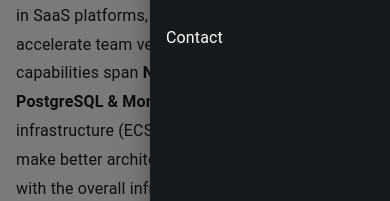
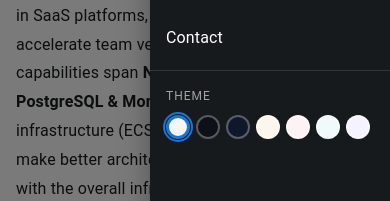
Before and after one commit to deejaygeroso/portfolio, a Next.js app: page / in a window 390 px wide. Both pictures are taken after a click on the button 354 px from the left and 28 px from the top of the page. Shown: the part 243-444 px from the top of the page. Built offline with nearby package versions, Linux system fonts and the light colour scheme; what @mui/material-nextjs would draw is missing.

Commit message:
feat: integrate ThemeSwitcher into Navbar and migrate Navbar colors to theme tokens

```diff
--- a/src/components/Navbar/Navbar.tsx
+++ b/src/components/Navbar/Navbar.tsx
@@ -19,13 +19,17 @@ import {
   ListItemButton,
   ListItemText,
   Toolbar,
+  Tooltip,
   Typography,
   useScrollTrigger,
 } from '@mui/material';
+import { useTheme as useNextTheme } from 'next-themes';
 
 import { deejayWebP } from '@/assets/images/webp';
 import { SectionPageIds } from '@/enums';
+import { THEME_KEYS, themeLabels, themeSwatchColors } from '@/styles/themeMap';
 import { scrollToSection } from '@/utils';
+import ThemeSwitcher from '@/components/ThemeSwitcher/ThemeSwitcher';
 
 const NAV_LINKS = [
   { label: 'Home', id: SectionPageIds.MAIN_PAGE },
@@ -43,6 +47,8 @@ export default function Navbar(): JSX.Element {
     threshold: 80,
   });
 
+  const { resolvedTheme, setTheme } = useNextTheme();
+
   const handleNavClick = (id: string): void => {
     setDrawerOpen(false);
     scrollToSection(id);
@@ -54,7 +60,7 @@ export default function Navbar(): JSX.Element {
         position='fixed'
         elevation={scrolled ? 4 : 0}
         sx={{
-          bgcolor: scrolled ? 'rgba(23, 26, 28, 0.96)' : 'transparent',
+          bgcolor: scrolled ? 'nav.bg' : 'transparent',
           backdropFilter: scrolled ? 'blur(8px)' : 'none',
           transition: 'background-color 0.3s ease, backdrop-filter 0.3s ease',
         }}>
@@ -78,7 +84,7 @@ export default function Navbar(): JSX.Element {
               variant='h6'
               sx={{
                 fontWeight: 500,
-                color: '#ffffff',
+                color: 'nav.text',
                 cursor: 'pointer',
                 letterSpacing: 1,
                 fontSize: { xs: '1rem', md: '1.1rem' },
@@ -89,13 +95,13 @@ export default function Navbar(): JSX.Element {
           </Box>
 
           {/* Desktop nav */}
-          <Box sx={{ display: { xs: 'none', md: 'flex' }, gap: 0.5 }}>
+          <Box sx={{ display: { xs: 'none', md: 'flex' }, gap: 0.5, alignItems: 'center' }}>
             {NAV_LINKS.map(link => (
               <Button
                 key={link.id}
                 onClick={() => handleNavClick(link.id)}
                 sx={{
-                  color: '#ffffff',
+                  color: 'nav.text',
                   textTransform: 'none',
                   fontSize: '0.95rem',
                   fontWeight: 400,
@@ -110,13 +116,14 @@ export default function Navbar(): JSX.Element {
                 {link.label}
               </Button>
             ))}
+            <ThemeSwitcher />
           </Box>
 
           {/* Mobile hamburger */}
           <IconButton
             aria-label='Open navigation menu'
             onClick={() => setDrawerOpen(true)}
-            sx={{ display: { xs: 'flex', md: 'none' }, color: '#ffffff' }}>
+            sx={{ display: { xs: 'flex', md: 'none' }, color: 'nav.text' }}>
             <MenuIcon />
           </IconButton>
         </Toolbar>
@@ -130,15 +137,15 @@ export default function Navbar(): JSX.Element {
         PaperProps={{
           sx: {
             width: 240,
-            bgcolor: '#171a1c',
-            color: '#ffffff',
+            bgcolor: 'nav.drawerBg',
+            color: 'nav.text',
           },
         }}>
         <Box sx={{ display: 'flex', justifyContent: 'flex-end', p: 1 }}>
           <IconButton
             aria-label='Close navigation menu'
             onClick={() => setDrawerOpen(false)}
-            sx={{ color: '#ffffff' }}>
+            sx={{ color: 'nav.text' }}>
             <CloseIcon />
           </IconButton>
         </Box>
@@ -156,13 +163,51 @@ export default function Navbar(): JSX.Element {
                 <ListItemText
                   primary={link.label}
                   slotProps={{
-                    primary: { sx: { color: '#ffffff', fontWeight: 400 } },
+                    primary: { sx: { color: 'nav.text', fontWeight: 400 } },
                   }}
                 />
               </ListItemButton>
             </ListItem>
           ))}
         </List>
+        {/* Theme swatches in mobile drawer */}
+        <Box sx={{ px: 2, py: 1.5, borderTop: '1px solid rgba(255,255,255,0.12)' }}>
+          <Typography variant='caption' sx={{ color: 'nav.text', opacity: 0.6, textTransform: 'uppercase', letterSpacing: 1 }}>
+            Theme
+          </Typography>
+          <Box sx={{ display: 'flex', gap: 0.75, flexWrap: 'wrap', mt: 1 }}>
+            {THEME_KEYS.map(key => {
+              const swatch = themeSwatchColors[key];
+              const isActive = resolvedTheme === key;
+              return (
+                <Tooltip key={key} title={themeLabels[key]} placement='top'>
+                  <Box
+                    component='button'
+                    type='button'
+                    onClick={() => { setTheme(key); setDrawerOpen(false); }}
+                    aria-label={themeLabels[key]}
+                    aria-pressed={isActive}
+                    sx={{
+                      width: 24,
+                      height: 24,
+                      borderRadius: '50%',
+                      background: swatch.bg,
+                      borderWidth: isActive ? 3 : 2,
+                      borderStyle: 'solid',
+                      borderColor: isActive ? swatch.border : 'rgba(255,255,255,0.3)',
+                      outline: isActive ? `2px solid ${swatch.border}` : 'none',
+                      outlineOffset: 1,
+                      cursor: 'pointer',
+                      transition: 'transform 0.15s ease',
+                      '&:hover': { transform: 'scale(1.15)' },
+                      p: 0,
+                    }}
+                  />
+                </Tooltip>
+              );
+            })}
+          </Box>
+        </Box>
       </Drawer>
     </>
   );
```
